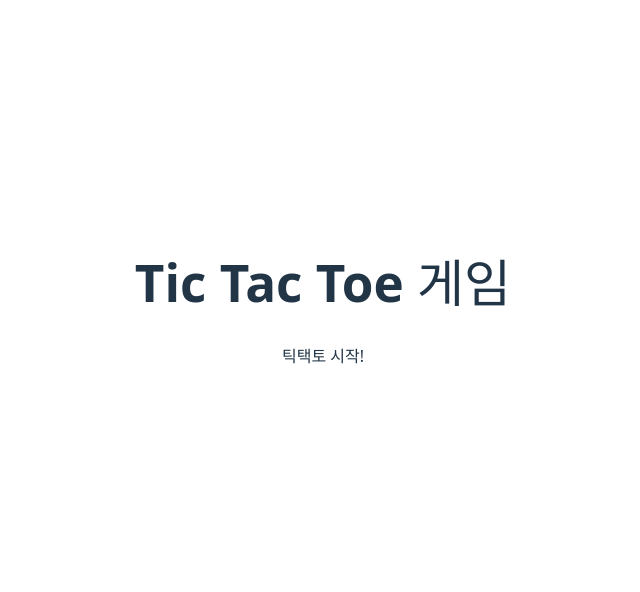
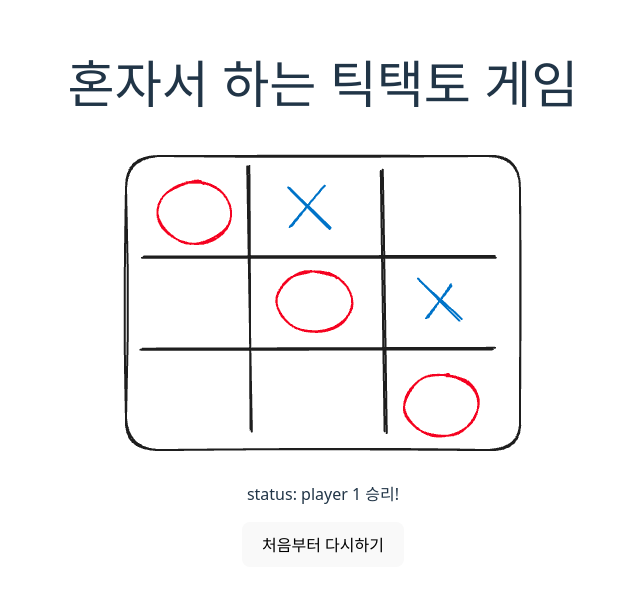
Before and after one commit to KJJDSA/tic_tac_toe_game, a React (Vite) app: page / in a window 1280 px wide. Shown: the part 106-698 px from the top of the page, without its empty margins (317-957 px from the left). Built offline with nearby package versions, Linux system fonts and the light colour scheme.

Commit message:
Atomic 디자인 패턴에 따라 컴포넌트 구조 짜기

```diff
--- a/src/App.jsx
+++ b/src/App.jsx
@@ -1,12 +1,10 @@
 import './App.css'
-import Title from './components/Pages/Title'
-import Game from './components/Pages/Game'
+import TicTacToeGamePage from './components/Pages/TicTacToeGamePage'
 
 function App() {
   return (
     <>
-      <Title />
-      <Game />
+      <TicTacToeGamePage />
     </>
   )
 }
--- /dev/null
+++ b/src/components/Atoms/HeaderTitle.jsx
@@ -0,0 +1,11 @@
+import React from 'react'
+
+const HeaderTitle = ({title}) => {
+  return (
+    <div>
+      <h1>{title}</h1>
+    </div>
+  )
+}
+
+export default HeaderTitle
--- /dev/null
+++ b/src/components/Atoms/ResetButton.jsx
@@ -0,0 +1,11 @@
+import React from 'react'
+
+const ResetButton = ({ children }) => {
+  return (
+    <div>
+      <button>{children}</button>
+    </div>
+  )
+}
+
+export default ResetButton
--- /dev/null
+++ b/src/components/Molecules/ResetButtons.jsx
@@ -0,0 +1,15 @@
+// import React, { useState } from 'react'
+import ResetButton from '../Atoms/ResetButton'
+
+const ResetButtons = () => {
+  // const [isEnd, setIsEnd] = useState(false)
+  const isEnd = false
+  const button = isEnd ? '다시하기' : '처음부터 다시하기'
+  return (
+    <div>
+      <ResetButton>{button}</ResetButton>
+    </div>
+  )
+}
+
+export default ResetButtons
--- /dev/null
+++ b/src/components/Molecules/TicTacToe.jsx
@@ -0,0 +1,12 @@
+import React, { Component } from 'react'
+
+export default class TicTacToe extends Component {
+  render() {
+    return (
+      <div>
+        <img src="src/assets/tictactoeSample.png" alt="" />
+        <p>status: player 1 승리!</p>
+      </div>
+    )
+  }
+}
--- /dev/null
+++ b/src/components/Organisms/Header.jsx
@@ -0,0 +1,13 @@
+import React from 'react'
+import HeaderTitle from '../Atoms/HeaderTitle'
+
+const Header = ({title}) => {
+  return (
+    // organism은 atom, molecule을 조합하여 만들어진다.
+    <div>
+      <HeaderTitle title={title}/>
+    </div>
+  )
+}
+
+export default Header
--- /dev/null
+++ b/src/components/Organisms/Playing.jsx
@@ -0,0 +1,20 @@
+import React from 'react'
+import ResetButtons from '../Molecules/ResetButtons'
+import TicTacToe from '../Molecules/TicTacToe'
+
+const Playing = ({gameId}) => {
+  const gameModule = gameId === 'tictactoe' ? <TicTacToe /> : <div>해당하는 게임이 없습니다.</div>
+  return (
+    <div>
+      {/* 이곳에서 props 가 tictactoe 게임이라면 해당 Molecules 를 가져온다. 아니라면 해당하는게임이 없습니다 라는 메세지를 출력한다. */}
+
+      {/* 게임이 실행될 Molcules. 우선 틱택토로 고정하나 이후 props 로 받을 수 있도록 변경 */}
+      {gameModule}
+
+      {/* 다시하기, 처음부터 다시하기 버튼이 모인 Molecules */}
+      <ResetButtons />
+    </div>
+  )
+}
+
+export default Playing
--- a/src/components/Pages/Game.jsx
+++ /dev/null
@@ -1,11 +0,0 @@
-import React from 'react'
-
-const Game = () => {
-  return (
-    <div>
-      틱택토 시작!
-    </div>
-  )
-}
-
-export default Game
--- /dev/null
+++ b/src/components/Pages/TicTacToeGamePage.jsx
@@ -0,0 +1,18 @@
+import React from 'react'
+import MiniGameTameplate from '../Templates/MiniGameTameplate'
+
+const TicTacToeGamePage = () => {
+  // 게임은 틱택토 로 고정
+  const gameData = {
+    title: '혼자서 하는 틱택토 게임',
+    gameId: 'tictactoe'
+  }
+
+  return (
+    <div>
+      <MiniGameTameplate title={gameData.title} gameId={gameData.gameId}/>
+    </div>
+  )
+}
+
+export default TicTacToeGamePage
--- a/src/components/Pages/Title.jsx
+++ /dev/null
@@ -1,11 +0,0 @@
-import React from 'react'
-
-const Title = () => {
-  return (
-    <div>
-      <h1>Tic Tac Toe 게임</h1>
-    </div>
-  )
-}
-
-export default Title
--- /dev/null
+++ b/src/components/Templates/MiniGameTameplate.jsx
@@ -0,0 +1,17 @@
+import React from 'react'
+import Playing from '../Organisms/Playing'
+import Header from '../Organisms/Header'
+
+const MiniGameTameplate = ({title, gameId}) => {
+  return (
+    <div>
+      {/* 게임 타이틀 */}
+      <Header title={title}/>
+
+      {/* 게임 실행 */}
+      <Playing gameId={gameId}/>
+    </div>
+  )
+}
+
+export default MiniGameTameplate
```
Also changed, not shown: src/assets/tictactoeSample.png (added).
